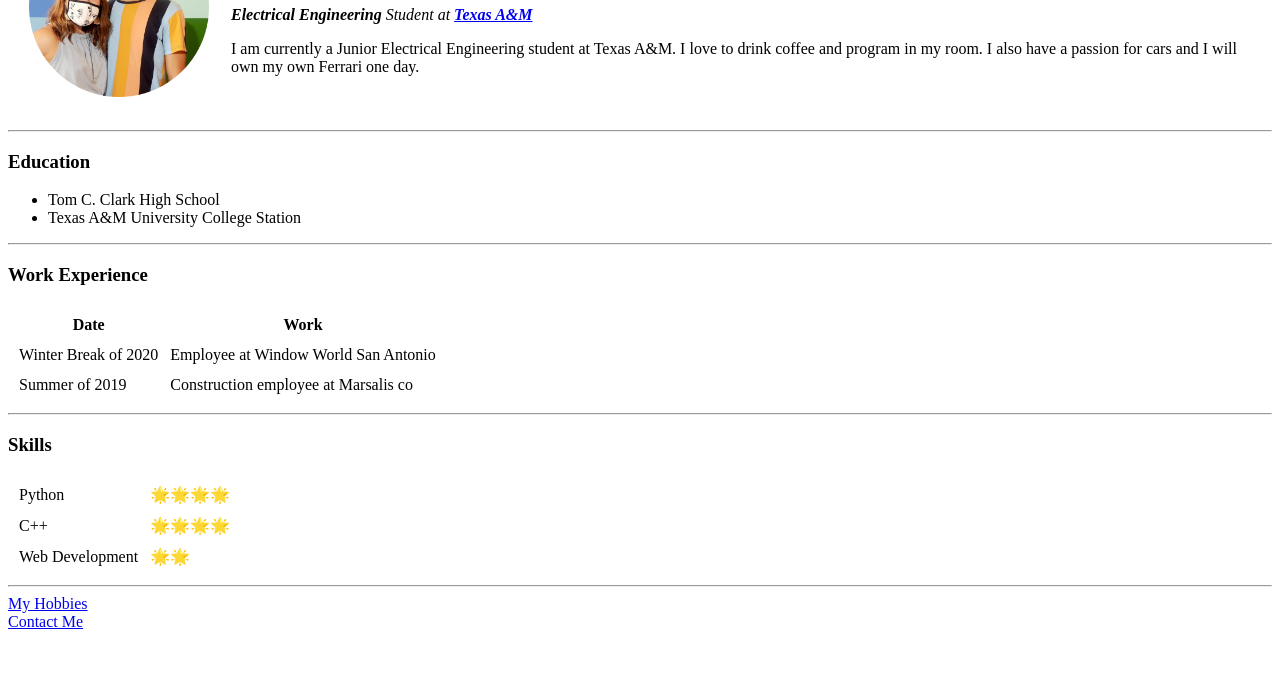
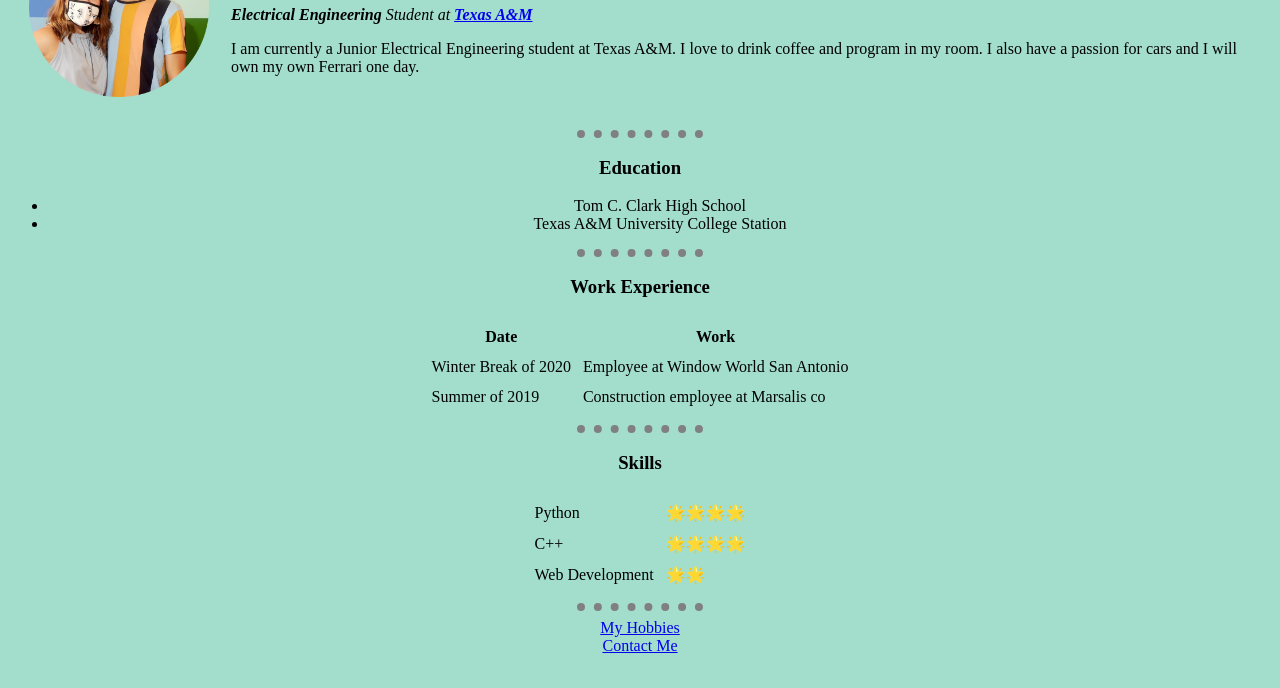
Before and after one commit to jontrev20/cv, a plain HTML site: page index.html in a window 1280 px wide. Shown: the part 112-800 px from the top of the page. Drawn offline with Linux system fonts and the light colour scheme.

Commit message:
Add files via upload

```diff
--- a/index.html
+++ b/index.html
@@ -1,5 +1,20 @@
 <!DOCTYPE html> <!-- declares version of html-->
 <html lang="en" dir="ltr">
+
+<style media="screen">
+  body {
+    background-color: #A3DDCB;
+  }
+  hr {
+    border-style: none;
+    border-color: grey;
+    border-width: 8px;
+    border-top-style: dotted;
+    background-color: #A3DDCB;
+    height: 0px;
+    width: 10%;
+  }
+</style>
 
 <head>
   <!-- Tells browser how to handle the page -->
@@ -11,7 +26,7 @@
 <body>
   <table cellspacing="20">
     <tr>
-      <td><img src="images/circle-cropped.png" alt="Image of Me and girlfriend" width="180" height="180"></td>
+      <td><img src="images/circle-cropped.png" alt="Image of Me and girlfriend" width=180px height=180px></td>
       <td><h1>Jonathan Trevino</h1>
       <p><em><strong>Electrical Engineering</strong> Student at <strong><a href="https://www.tamu.edu/">Texas A&M</a></strong></em></p>
       <p>I am currently a Junior Electrical Engineering student at Texas A&M.
@@ -20,6 +35,7 @@
     </tr>
   </table>
   <hr>
+  <center>
     <h3>Education</h3>
     <ul>
       <li>Tom C. Clark High School</li>
@@ -62,10 +78,10 @@
         <td>🌟🌟</td>
       </tr>
     </table>
-
     <hr>
     <a href="hobbies.html">My Hobbies</a> <br>
     <a href="contact-me.html">Contact Me</a>
+  </center>
 </body>
 
 </html>
```
Also changed, not shown: contact-me.html (+14 -0 lines), hobbies.html (+14 -0 lines). Lines whose indentation alone changed are shown as unchanged.
